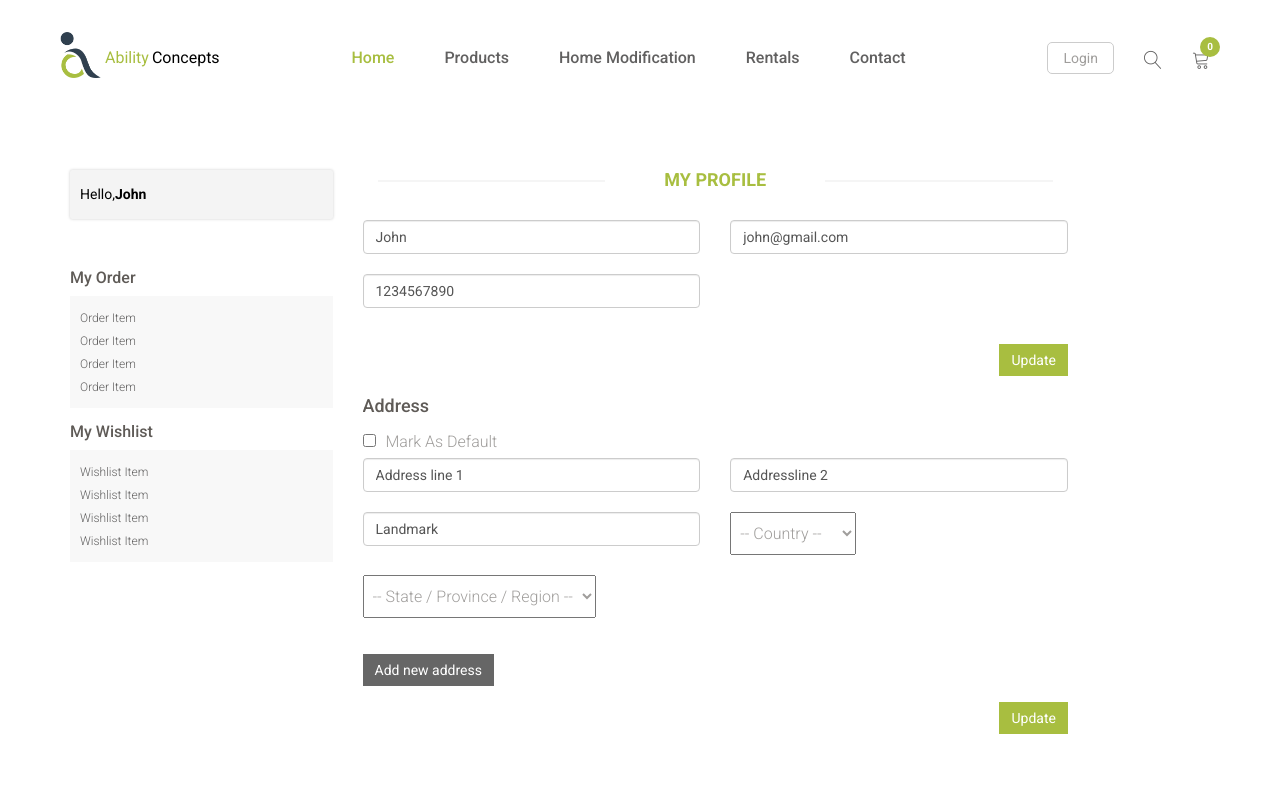
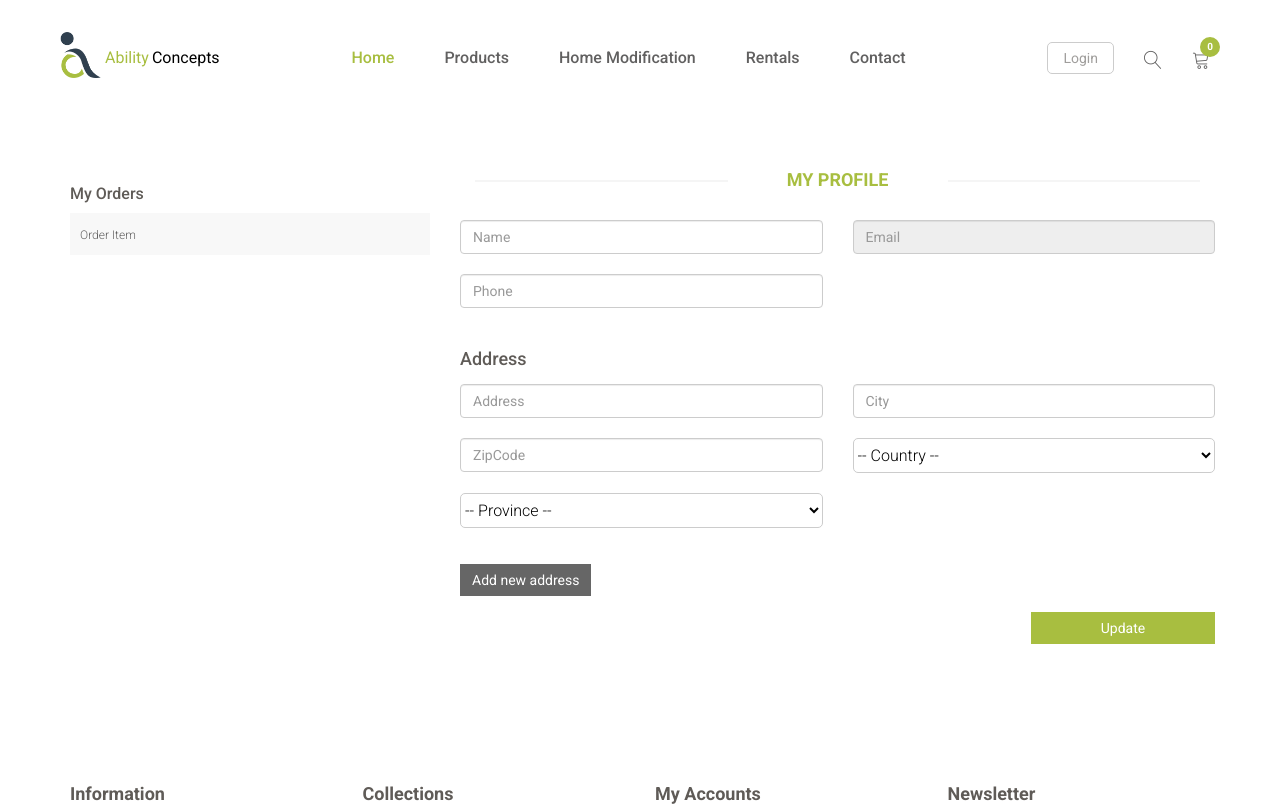
Before and after one commit to steventhomasdev/AbilityConcepts, a React (Create React App) app: page /account in a window 1280 px wide. Shown: the top 806 px of the page. Built offline with nearby package versions, Linux system fonts and the light colour scheme; a web font is replaced by a local one.

Commit message:
minor chnages to navbar navigation

```diff
--- a/public/assets/css/style.css
+++ b/public/assets/css/style.css
@@ -2065,7 +2065,7 @@ select {
 .cartTable {
   position: relative;
   min-height: 1px;
-  padding-right: 30px;
+  padding-right: 0px;
   padding-left: 0px;
 }
 
@@ -2175,3 +2175,23 @@ h2.profile_title:before {
 .h42 {
   margin-bottom: 15px;
 }
+
+.select3 {
+  background-color: transparent;
+  border: 1px solid #ccc;
+  box-sizing: border-box;
+  height: 35px;
+  border-radius: 5px;
+  padding: 0;
+  color: black;
+}
+
+.user_info input, select, textarea {
+  background: #F0F0E9;
+  border: 0;
+  color: #696763;
+  padding: 5px;
+  width: 100%;
+  border-radius: 0;
+  resize: none;
+}
--- a/src/App.js
+++ b/src/App.js
@@ -35,7 +35,7 @@ function App() {
         <Route path="/cart" element={<MycartPage isLogin={isLogin} setCartCount={setCartCount} setIsProductListPage={setIsProductListPage}/>}/>
         <Route path="/shipping" element={<ShippingPage isLogin={isLogin}/>}/>
         <Route path="/payment" element={<PaymentPage setCartCount={setCartCount}/>}/>
-        <Route path="/account" element={<Accountpage/>}/>
+        <Route path="/account" element={<Accountpage isLogin={isLogin} setIsProductListPage={setIsProductListPage}/>}/>
       </Routes>
       <FooterDetails/>
       <ScrollToTop/>
--- a/src/components/accountpage/Accountpage.jsx
+++ b/src/components/accountpage/Accountpage.jsx
@@ -1,190 +1,181 @@
-import React from "react";
+import React, { useEffect, useState } from "react";
+import { GetAccountDetails, UpdateUserDetails } from "../../api/api";
+import { getToken } from "../utls/Session";
+import { useForm } from "react-hook-form";
 
-export default function Accountpage() {
+export default function Accountpage({ isLogin, setIsProductListPage }) {
+  const { register, getValues, setValue } = useForm();
+  const [sucsess, setSucsess] = useState(false);
+
+  const userData = {
+    authorizationToken: getToken(),
+  };
+
+  const fetchAccountDetails = () => {
+    if (isLogin)
+      GetAccountDetails(userData).then((data) => {
+        setValue("name", `${data.body.name}`);
+        setValue("email", `${data.body.email}`);
+        setValue("phone", `${data.body.phone}`);
+        setValue("address", `${data.body.address}`);
+        setValue("country", `${data.body.country}`);
+        setValue("province", `${data.body.province}`);
+        setValue("city", `${data.body.city}`);
+        setValue("zipCode", `${data.body.postalCode}`);
+      });
+  };
+
+  useEffect(() => {
+    setIsProductListPage(false)
+    fetchAccountDetails();
+  }, [isLogin]);
+
+
+  const onUpdateClick = () => {
+    const AccountDetails = {
+        authorizationToken: getToken(),
+        name : getValues("name"),
+        email : getValues("email"),
+        phone : getValues("phone"),
+        address : getValues("address"),
+        country : getValues("country"),
+        province : getValues("province"),
+        city : getValues("city"),
+        zipCode : getValues("zipCode"),
+      }
+
+    UpdateUserDetails(AccountDetails).then((data) => {
+        setTimeout(()=>{setSucsess(true)
+        },2000)
+    })
+
+    setTimeout(() => {
+        setSucsess(false)
+    }, 5000)
+  }
+
   return (
     <div>
       <section>
-        <div class="container">
-          <div class="row">
-            <div class="col-sm-3">
-              <div class="left-sidebar">
-                <div class="brands_products">
-                  <p class="user-prev">
-                    <small>Hello,</small>
-                    <span>John</span>
-                  </p>
-                  <h4 class="h-4">My Order</h4>
-                  <ul class="user-list-item">
+        <div className="container">
+          <div className="row">
+            <div className="col-sm-4">
+              <div className="left-sidebar">
+                <div className="brands_products">
+                  <h4 className="h-4">My Orders</h4>
+                  <ul className="user-list-item">
                     <li>
-                      <a href="">Order item</a>
-                    </li>
-                    <li>
-                      <a href="">Order item</a>
-                    </li>
-                    <li>
-                      <a href="">Order item</a>
-                    </li>
-                    <li>
-                      <a href="">Order item</a>
-                    </li>
-                  </ul>
-
-                  <h4 class="h-4">My wishlist</h4>
-                  <ul class="user-list-item">
-                    <li>
-                      <a href="">wishlist item</a>
-                    </li>
-                    <li>
-                      <a href="">wishlist item</a>
-                    </li>
-                    <li>
-                      <a href="">wishlist item</a>
-                    </li>
-                    <li>
-                      <a href="">wishlist item</a>
+                      <a>Order item</a>
                     </li>
                   </ul>
                 </div>
               </div>
             </div>
 
-            <div class="col-sm-9 padding-right">
-              <div class="features_items">
-                <div class="row">
-                  <div class="col-sm-10">
-                    <div class="contact-form">
-                      <h2 class="profile_title text-center"> My Profile</h2>
-                      <div
-                        class="status alert alert-success"
-                      ></div>
+            <div className="col-sm-8 padding-right">
+              <div className="features_items">
+                <div className="row">
+                  <div className="col-sm-12">
+                    <div className="contact-form">
+                      <h2 className="profile_title text-center"> My Profile</h2>
+                      <div className="status alert alert-success" style={ sucsess ? {display : "block"} : {display : "none"}}>Updated</div>
                       <form
-                        id="main-contact-form"
-                        class="contact-form row"
+                        className="contact-form row"
                         name="contact-form"
                         method="post"
                       >
-                        <div class="form-group col-md-6">
+                        <div className="form-group col-md-6">
                           <input
                             type="text"
-                            name="name"
-                            class="form-control"
+                            className="form-control"
                             required="required"
                             placeholder="Name"
-                            value="John"
+                            {...register("name")}
                           />
                         </div>
-                        <div class="form-group col-md-6">
+                        <div className="form-group col-md-6">
                           <input
                             type="email"
-                            name="email"
-                            class="form-control"
+                            className="form-control"
                             required="required"
                             placeholder="Email"
-                            value="john@gmail.com"
+                            disabled
+                            {...register("email")}
                           />
                         </div>
-                        <div class="form-group col-md-6">
+                        <div className="form-group col-md-6">
                           <input
                             type="text"
-                            name="Phone"
-                            class="form-control"
+                            className="form-control"
                             required="required"
-                            placeholder="Subject"
-                            value="1234567890"
+                            placeholder="Phone"
+                            {...register("phone")}
                           />
                         </div>
 
-                        <div class="form-group col-md-12">
-                          <input
-                            type="submit"
-                            name="submit"
-                            class="btn btn-primary pull-right"
-                            value="Update"
-                          />
+                        <div className="form-group col-md-12">
                         </div>
                       </form>
-                      <h4 class="h42">Address </h4>
-                      <span>
-                        <label for="" class="checkout2">
-                          <input type="checkbox" />
-                          Mark as default
-                        </label>
-                      </span>
+                      <h4 className="h42">Address </h4>
                       <form
                         id="main-contact-form"
-                        class="contact-form row"
+                        className="contact-form row"
                         name="contact-form"
                         method="post"
                       >
-                        <div class="form-group col-md-6">
+                        <div className="form-group col-md-6">
                           <input
                             type="text"
-                            name="name"
-                            class="form-control"
+                            className="form-control"
                             required="required"
-                            placeholder="Name"
-                            value="Address line 1"
+                            placeholder="Address"
+                            {...register("address")}
                           />
                         </div>
-                        <div class="form-group col-md-6">
+                        <div className="form-group col-md-6">
                           <input
-                            type="email"
-                            name="email"
-                            class="form-control"
+                            type="text"
+                            className="form-control"
                             required="required"
-                            placeholder="Email"
-                            value="Addressline 2"
+                            placeholder="City"
+                            {...register("city")}
                           />
                         </div>
-                        <div class="form-group col-md-6">
+                        <div className="form-group col-md-6">
                           <input
                             type="text"
-                            name="Phone"
-                            class="form-control"
+                            className="form-control"
                             required="required"
-                            placeholder="Subject"
-                            value="Landmark"
+                            placeholder="ZipCode"
+                            {...register("zipCode")}
                           />
                         </div>
-                        <div class="form-group col-md-6">
-                          <select class="select3">
+                        <div className="form-group col-md-6">
+                          <select className="select3" {...register("country")}>
                             <option>-- Country --</option>
                             <option>United States</option>
-                            <option>Bangladesh</option>
-                            <option>UK</option>
-                            <option>India</option>
-                            <option>Pakistan</option>
-                            <option>Ucrane</option>
                             <option>Canada</option>
-                            <option>Dubai</option>
                           </select>
                         </div>
-                        <div class="form-group col-md-6">
-                          <select class="select3">
-                            <option>-- State / Province / Region --</option>
+                        <div className="form-group col-md-6">
+                          <select className="select3" {...register("province")}>
+                            <option>-- Province --</option>
                             <option>United States</option>
-                            <option>Bangladesh</option>
-                            <option>UK</option>
-                            <option>India</option>
-                            <option>Pakistan</option>
-                            <option>Ucrane</option>
                             <option>Canada</option>
-                            <option>Dubai</option>
                           </select>
                         </div>
 
-                        <div class="col-sm-12">
-                          <button class="btn btn-primary add-address">
+                        <div className="col-sm-12">
+                          <button className="btn btn-primary add-address">
                             Add new address
                           </button>
                         </div>
 
-                        <div class="form-group col-md-12">
+                        <div className="form-group col-md-12">
                           <input
-                            type="submit"
-                            name="submit"
-                            class="btn btn-primary pull-right"
-                            value="Update"
+                            className="btn btn-primary pull-right"
+                            defaultValue="Update"
+                            onClick={onUpdateClick}
                           />
                         </div>
                       </form>
--- a/src/components/common/navbar/NavBar.jsx
+++ b/src/components/common/navbar/NavBar.jsx
@@ -99,6 +99,10 @@ export default function NavBar({
     navigate("/productlist", {});
   };
 
+  const onMyAccountClick = () => {
+    navigate("/account", {});
+  }
+
   useEffect(() => {
     window.addEventListener("scroll", handleScroll);
   });
@@ -184,7 +188,7 @@ export default function NavBar({
                             style={{ display: "block" }}
                           >
                             <li className="cart-list-txt">
-                              <a>My Account</a>
+                              <a onClick={onMyAccountClick}>My Account</a>
                             </li>
                             <li className="cart-list-txt">
                               <a>My orders</a>
--- a/src/components/productlistpage/products/Products.jsx
+++ b/src/components/productlistpage/products/Products.jsx
@@ -185,7 +185,7 @@ export default function Products({ productsList, setIsProductListPage }) {
                             >
                               <div class="inline-block align-middle">
                                 <h2 class="font-weight-normal lead" id="desc">
-                                  No Results Found try with different search
+                                    \tNo Results Found try with different search
                                   keyword.
                                 </h2>
                               </div>
```
Also changed, not shown: src/api/api.js (+13 -0 lines).
